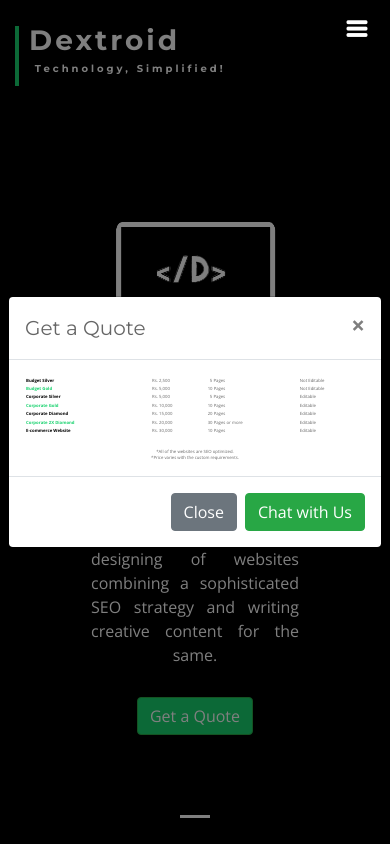
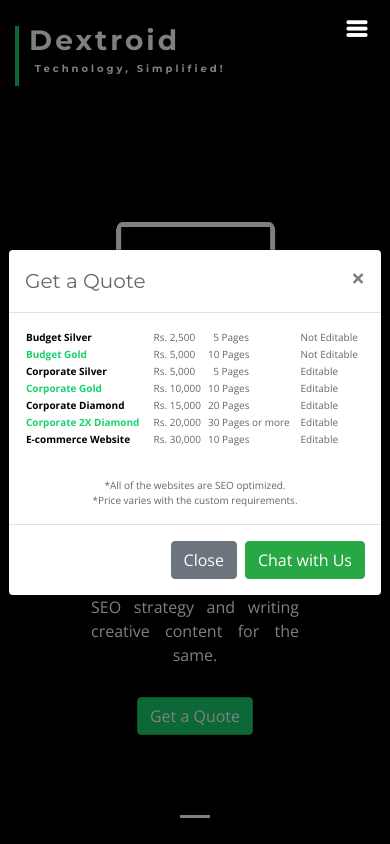
Before and after one commit to engineeroast/Dextroid, a PHP site: page / in a window 390 px wide, after a click on "Get a Quote". Run offline with PHP 8.4, Linux system fonts and the light colour scheme; some web fonts are replaced.

Commit message:
Update style.css

```diff
--- a/assets/css/style.css
+++ b/assets/css/style.css
@@ -38,9 +38,19 @@ h1, h2, h3, h4, h5, h6 {
 }
 
 /* Back to top button */
+@media screen and (min-width: 601px){
 .modal-body {
-
-  font-size: 1.1vw;
+  font-size: 20px;
+    }
+
+}
+
+
+@media screen and (max-width: 600px){
+.modal-body {
+  font-size: 10px;
+    }
+
 }
 
 .back-to-top {
```
